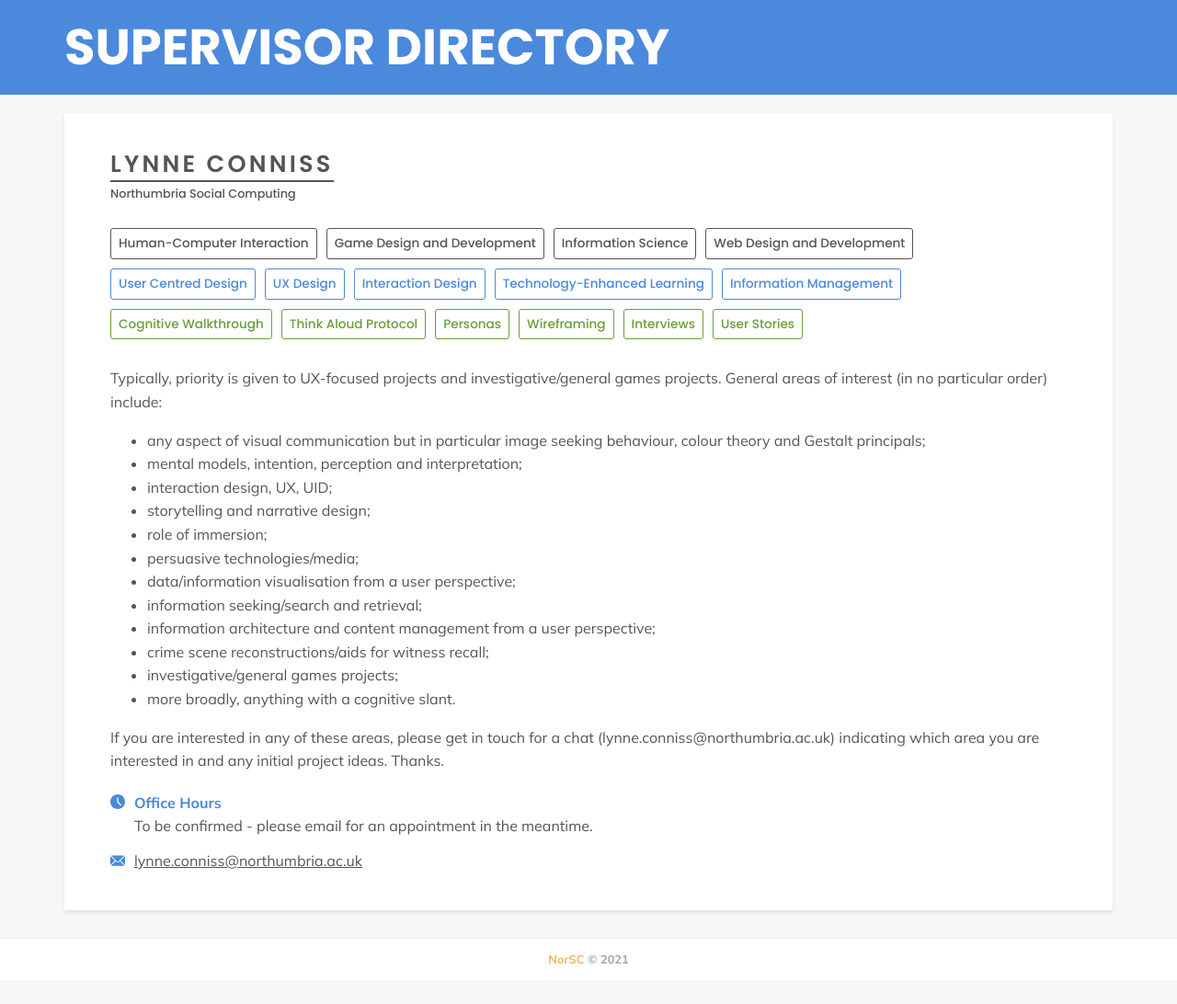
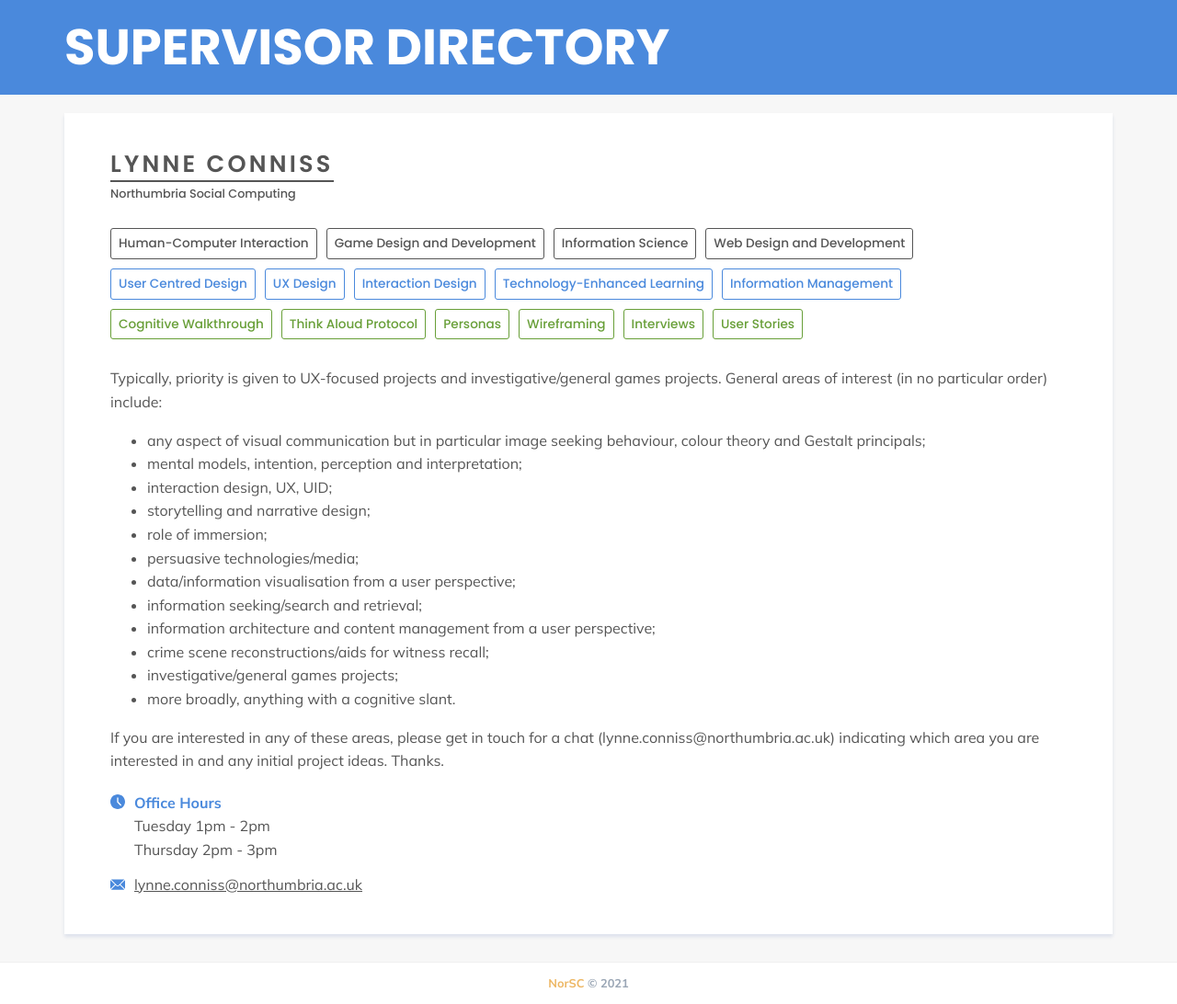
Before and after one commit to NorSC/supervisor-search, a Jekyll site: the page built from _supervisors/lynne-conniss.md, in a window 1280 px wide. Shown: the whole page at 92% size. Built offline with Jekyll 4.4.1, drawn with Linux system fonts in a browser that asks for light colours; a script that is not in the unit is left out; before the commit the page ends 1066 px from its top, so only the background shows below that.

Commit message:
Update Supervisors “lynne-conniss”

```diff
--- a/_supervisors/lynne-conniss.md
+++ b/_supervisors/lynne-conniss.md
@@ -3,7 +3,9 @@ layout: supervisor
 title: Lynne Conniss
 available: true
 email: lynne.conniss@northumbria.ac.uk
-office_hours: "To be confirmed - please email for an appointment in the meantime. "
+office_hours: |-
+  Tuesday 1pm - 2pm
+  Thursday 2pm - 3pm
 research_group: Northumbria Social Computing
 research_themes:
   - Human-Computer Interaction
```
